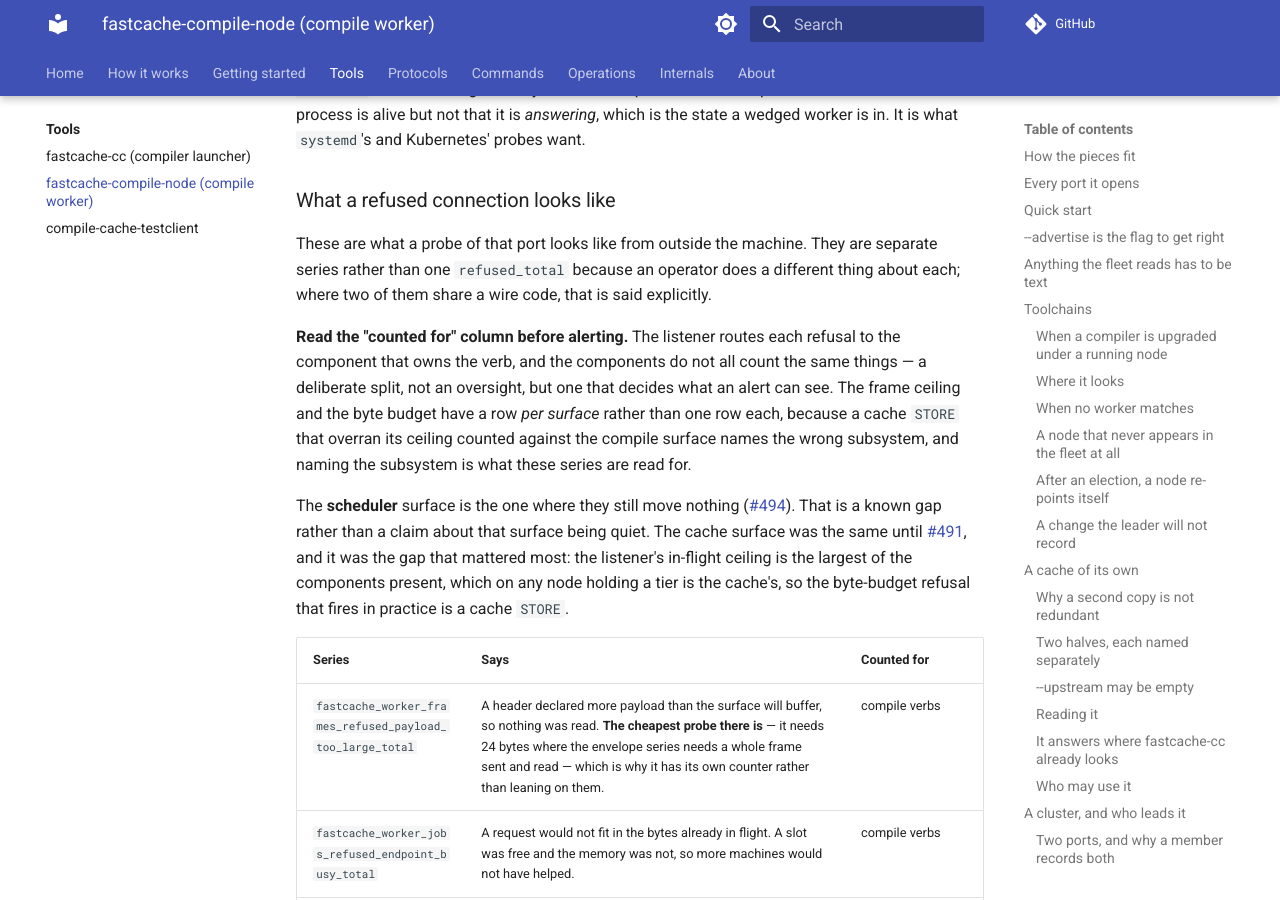
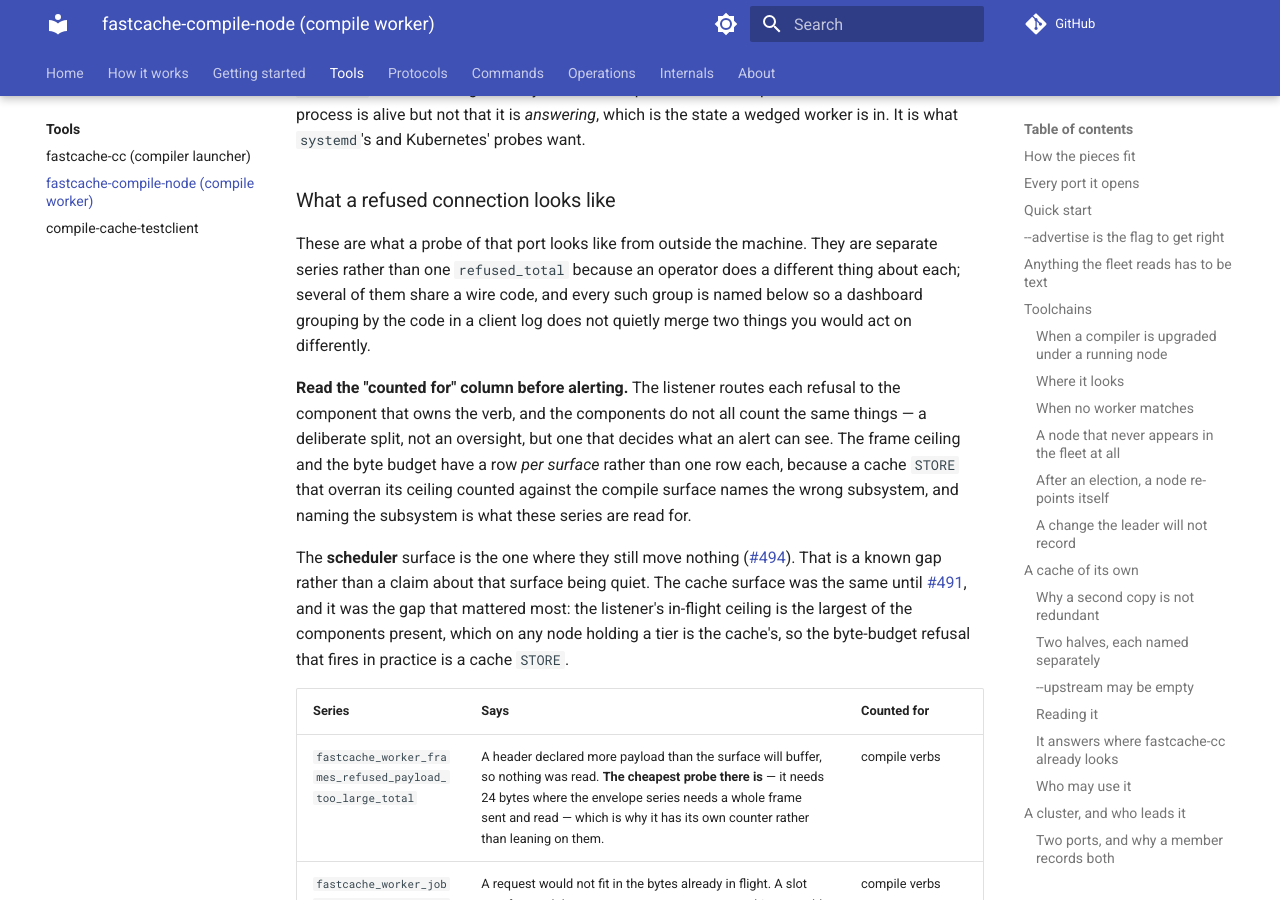
Before and after one commit to LASTRADA-Software/fastcached, an MkDocs documentation site: the page built from docs/tools/fastcache-compile-node.md, in a window 1280 px wide and 900 px high, scrolled down 34147 px. Built offline with MkDocs 1.6.1 and Material for MkDocs 9.7.7, drawn with Linux system fonts in a browser that asks for light colours; comment, search, counter and statistics services are not loaded.

Commit message:
docs: state how a new refusal arm gets classified
Refs #491.

The per-series table now names the surface each refusal is counted for and
carries the four cache rows. What it did not carry is the rule that produced
them, so a ninth arm arriving next week would have had ten worked examples to
infer from and no test to apply -- which is how an arm lands either uncounted
or as a red check, and either way the gap comes back while the issue reads as
closed.

Also records why the cache and compile surfaces answer an unreachable arm
oppositely. `CompileCapacity` mints counters for credential arms it cannot
reach and this surface does not, and two files taking opposite lines on one
question with the reasoning in neither is an inconsistency the next session
fixes in whichever direction it reads first.

And `CacheProxy`'s own header named `UnknownOpcode` where the code answers
`UnimplementedVerb`. The two are one byte today, so the sentence was true and
was still the drift vector the shared constant exists to close.

Signed-off-by: Christian Parpart <christian@parpart.family>

```diff
--- a/docs/tools/fastcache-compile-node.md
+++ b/docs/tools/fastcache-compile-node.md
@@ -1553,8 +1553,9 @@
 
 These are what a probe of that port looks like from outside the machine. They are
 separate series rather than one `refused_total` because an operator does a
-different thing about each; where two of them share a wire code, that is said
-explicitly.
+different thing about each; several of them share a wire code, and every such
+group is named below so a dashboard grouping by the code in a client log does not
+quietly merge two things you would act on differently.
 
 **Read the "counted for" column before alerting.** The listener routes each
 refusal to the component that owns the verb, and the components do not all count
```
Also changed, not shown: 1 other file.
